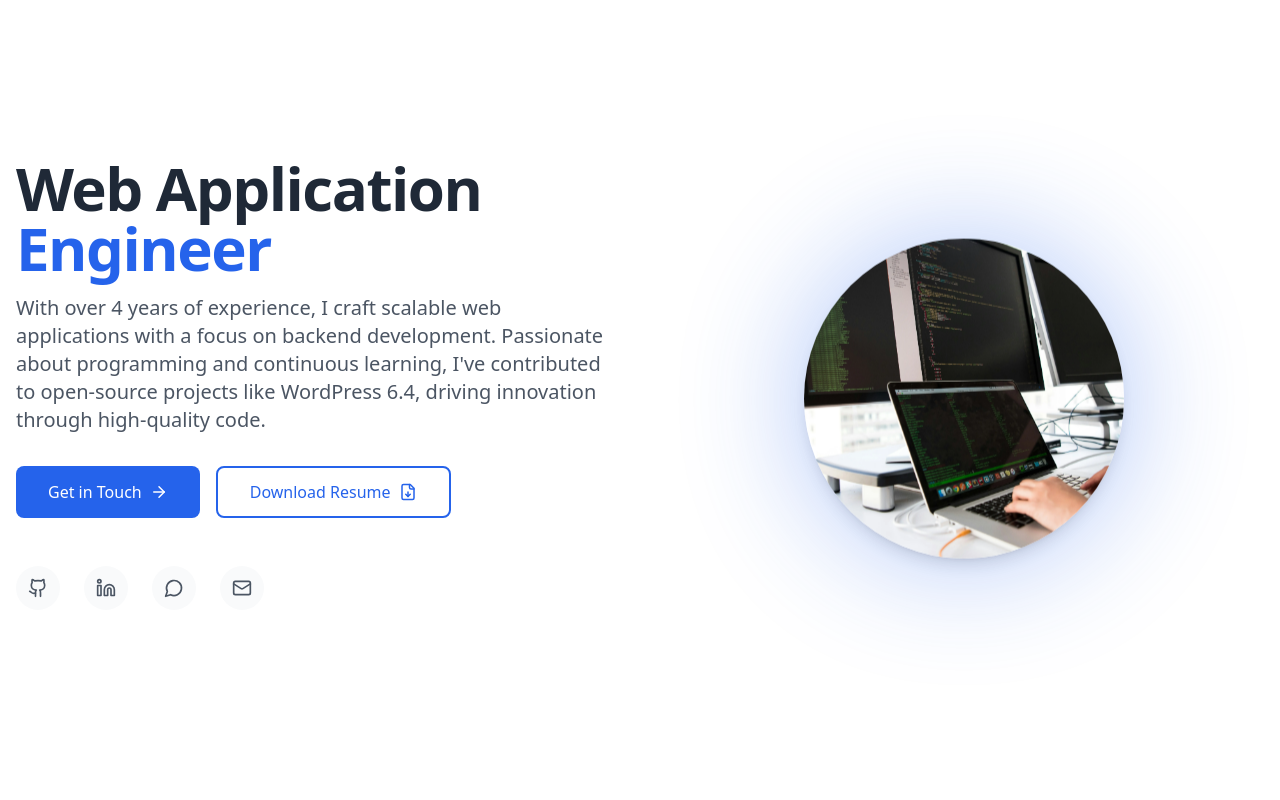
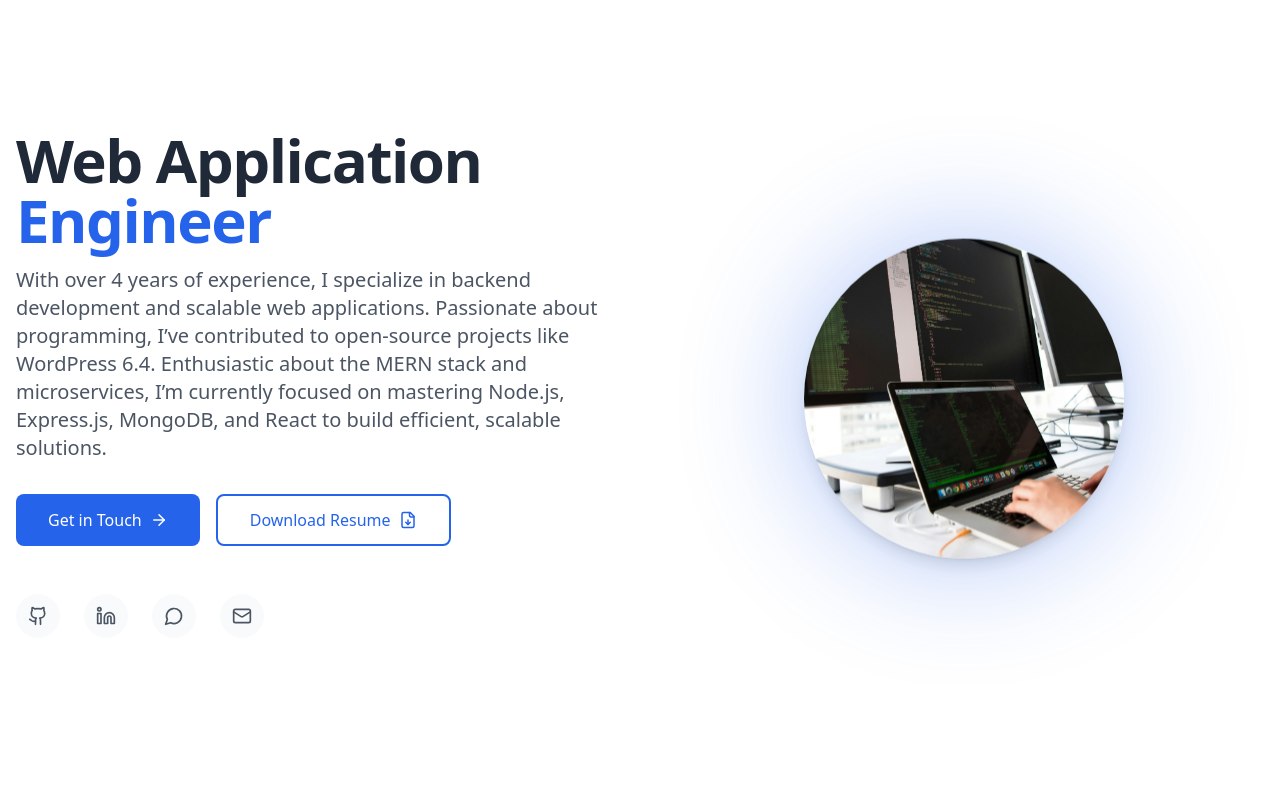
Before and after one commit to mhshujon/mhshujon.github.io, a React (Vite) app: page / in a window 1280 px wide. Shown: the top 800 px of the page. Built offline with nearby package versions, Linux system fonts and the light colour scheme.

Commit message:
Update professional summery and resume

```diff
--- a/src/components/Hero.tsx
+++ b/src/components/Hero.tsx
@@ -3,6 +3,7 @@ import SocialIcons from "./SocialIcons";
 import Button from './common/Button';
 import ResumeButton from './common/ResumeButton';
 import { useScrollTo } from "../hooks/useScrollTo";
+import { professionalSummary } from "../data/professionalSummery.ts";
 
 export default function Hero() {
     const scrollTo = useScrollTo();
@@ -19,10 +20,7 @@ export default function Hero() {
                                 Web Application <span className="text-blue-600">Engineer</span>
                             </h1>
                             <p className="text-xl text-gray-600 animate-slide-up">
-                                With over 4 years of experience, I craft scalable web applications with a focus on
-                                backend development. Passionate about programming and continuous learning, I've
-                                contributed to open-source projects like WordPress 6.4, driving innovation through
-                                high-quality code.
+                                {professionalSummary}
                             </p>
                         </div>
 
--- /dev/null
+++ b/src/data/professionalSummery.ts
@@ -0,0 +1 @@
+export const professionalSummary: string = "With over 4 years of experience, I specialize in backend development and scalable web applications. Passionate about programming, I’ve contributed to open-source projects like WordPress 6.4. Enthusiastic about the MERN stack and microservices, I’m currently focused on mastering Node.js, Express.js, MongoDB, and React to build efficient, scalable solutions.";
```
Also changed, not shown: 1 other file (tests, documents, lock files or other folders).
